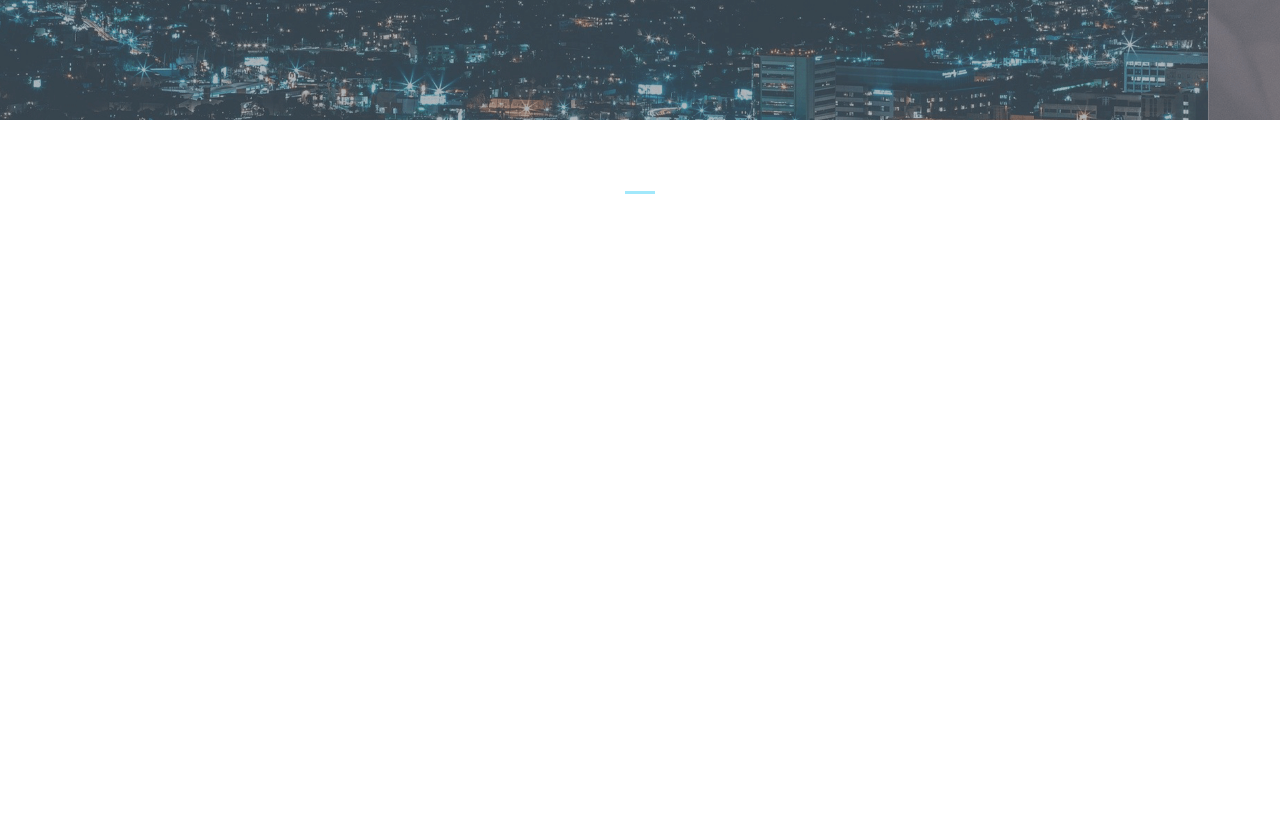
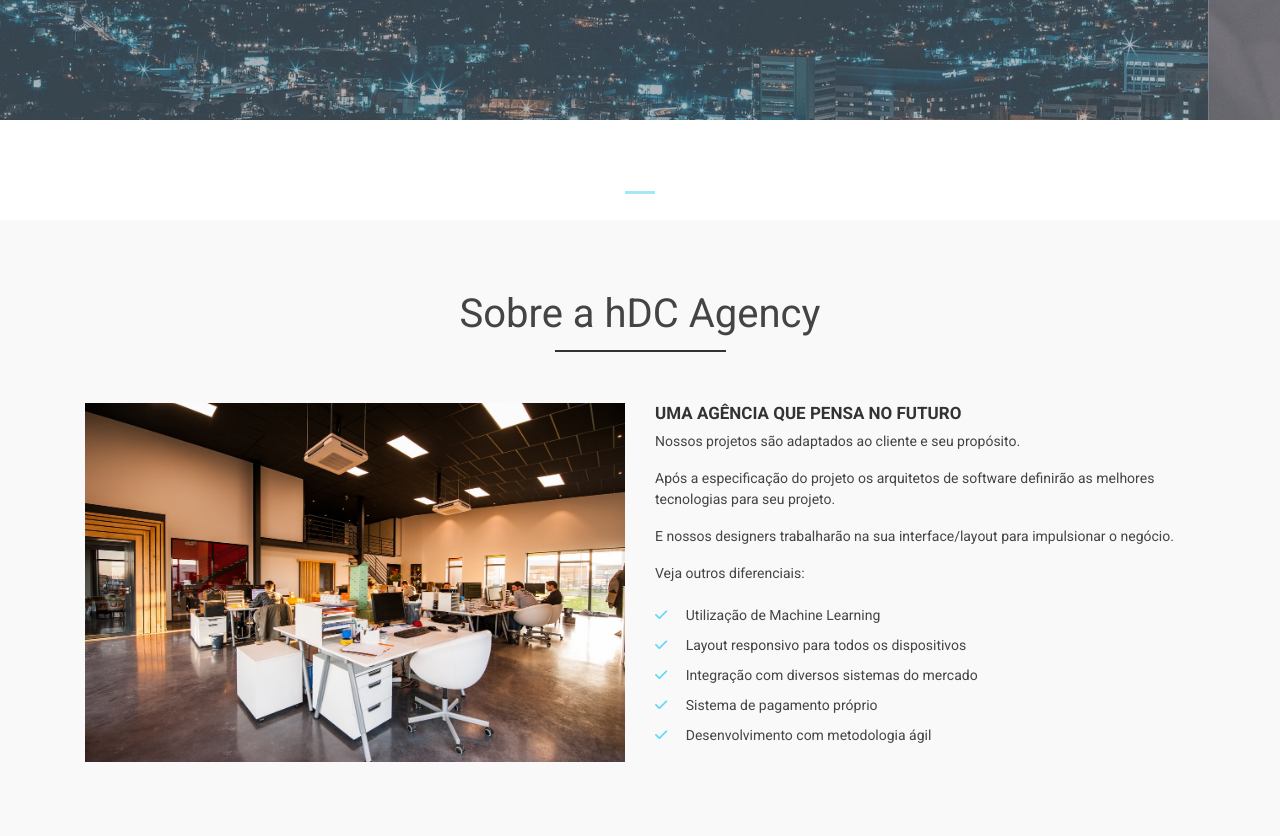
Before and after one commit to maissamaniezzo/hDC-Agency, a plain HTML site: page index.html in a window 1280 px wide. Shown: the part 500-1336 px from the top of the page. Before the commit the page ends 800 px from the top, so only its background shows below. Drawn offline with nearby package versions, Linux system fonts and the light colour scheme.

Commit message:
Adicionando seção de Sobre

```diff
--- a/css/styles.css
+++ b/css/styles.css
@@ -98,3 +98,46 @@ header, .navbar {
 .carousel-indicators .active {
     background-color: #65DAF9;
 }
+
+
+/* Sobre a empresa */
+#about-area {
+    background-color: #f9f9f9;
+}
+
+.main-title {
+    color: #444;
+    margin: 0 0 65px 0;
+    font-size: 40px;
+    text-align: center;
+}
+
+.main-title::after {
+    content: "";
+    border-top: 2px solid #333;
+    width: 15%;
+    position: absolute;
+    top: 60px;
+    left: 42.5%;
+}
+
+.about-title {
+    font-size: 17px;
+    color: #333;
+    text-transform: uppercase;
+    font-weight: bold;
+}
+
+#about-list {
+    list-style: none;
+    padding-left: 0;
+}
+
+#about-list li {
+    line-height: 30px;
+}
+
+#about-list i {
+    color: #65DAF9;
+    margin-right: 15px;
+}
--- a/index.html
+++ b/index.html
@@ -63,6 +63,7 @@
 
     <main>
         <div class="container-fluid">
+            <!-- Carousel -->
             <div id="mainSlider" class="carousel slide" data-ride="carousel">
                 <ol class="carousel-indicators">
                     <li data-target="#mainSlider" data-slide-to="0" class="active"></li>
@@ -82,7 +83,7 @@
                     <div class="carousel-item">
                         <img src="img/banner2.png" class="d-block w-100" alt="Engenharia de Software">
                         <div class="carousel-caption d-none d-md-block">
-                            <h2>Está querendo tirar o prjeto do papel?</h2>
+                            <h2>Está querendo tirar o projeto do papel?</h2>
                             <p>Nossa equipe de engenharia de software está pronta para lhe atender.</p>
                             <a href="#" class="main-btn">Entre em contato</a>
                         </div>
@@ -107,6 +108,34 @@
                     <span class="sr-only">Next</span>
                 </a>
             </div>
+
+            <!-- SObre a empresa -->
+            <div id="about-area">
+                <div class="container">
+                    <div class="row">
+                        <div class="col-12">
+                            <h3 class="main-title">Sobre a hDC Agency</h3>
+                        </div>
+                        <div class="col-md-6">
+                            <img class="img-fluid" src="img/agencia.jpg" alt="Agência hDC">
+                        </div>
+                        <div class="col-md-6">
+                            <h3 class="about-title">Uma agência que pensa no futuro</h3>
+                            <p>Nossos projetos são adaptados ao cliente e seu propósito.</p>
+                            <p>Após a especificação do projeto os arquitetos de software definirão as melhores tecnologias para seu projeto.</p>
+                            <p>E nossos designers trabalharão na sua interface/layout para impulsionar o negócio.</p>
+                            <p>Veja outros diferenciais:</p>
+                            <ul id="about-list">
+                                <li><i class="fas fa-check"></i> Utilização de Machine Learning</li>
+                                <li><i class="fas fa-check"></i> Layout responsivo para todos os dispositivos</li>
+                                <li><i class="fas fa-check"></i> Integração com diversos sistemas do mercado</li>
+                                <li><i class="fas fa-check"></i> Sistema de pagamento próprio</li>
+                                <li><i class="fas fa-check"></i> Desenvolvimento com metodologia ágil</li>
+                            </ul>
+                        </div>
+                    </div>
+                </div>
+            </div>
         </div>
     </main>
 
```
